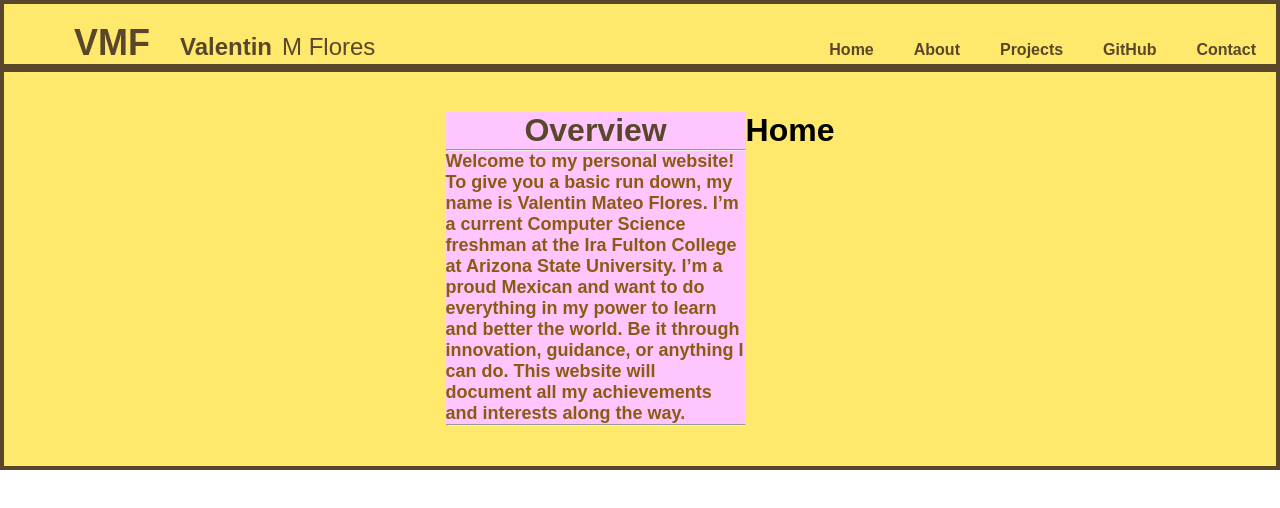
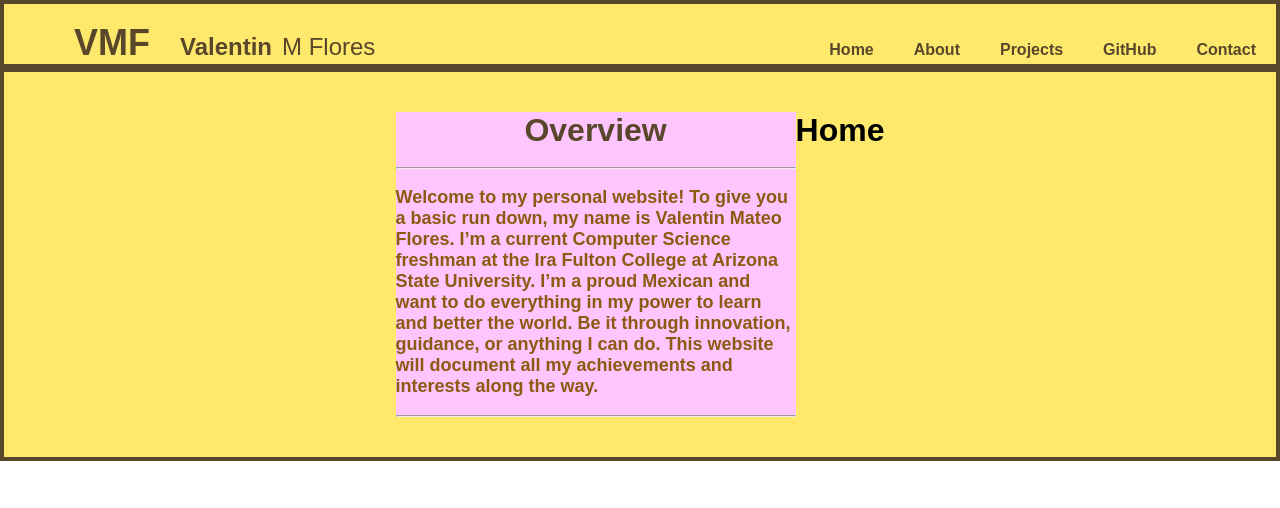
Before and after one commit to FloresVal07/vmf-portfolio, a React (Vite) app: page / in a window 1280 px wide. Shown: the top 508 px of the page. Built offline with nearby package versions, Linux system fonts and the light colour scheme.

Commit message:
Add responsiveness to the text

```diff
--- a/src/Pages/Home.css
+++ b/src/Pages/Home.css
@@ -18,6 +18,12 @@
     font-size: 18px;
 }
 
+@media (min-width: 767px) {
+    .overview-text{
+        width: 400px;
+    }
+}
+
 .top-right{
     background-color: white;
 }
--- a/src/Pages/Home.jsx
+++ b/src/Pages/Home.jsx
@@ -5,12 +5,15 @@ function Home(){
         <div className="content" id="home">
             <div className="overview">
                 <h1 className="overview-title">Overview</h1>
+                <br/>
                 <hr className="overview-line"/>
+                <br/>
                 <p className="overview-text">Welcome to my personal website! To give you a basic run down, my name is Valentin Mateo Flores.
                     I’m a current Computer Science freshman at the Ira Fulton College at Arizona State University.
                      I’m a proud Mexican and want to do everything in my power to learn and better the world. Be it
                       through innovation, guidance, or anything I can do. This website will document all my
                       achievements and interests along the way.</p>
+                <br/>
                 <hr className="overview-line"/>
             </div>
             <div className="overview-image">
```
